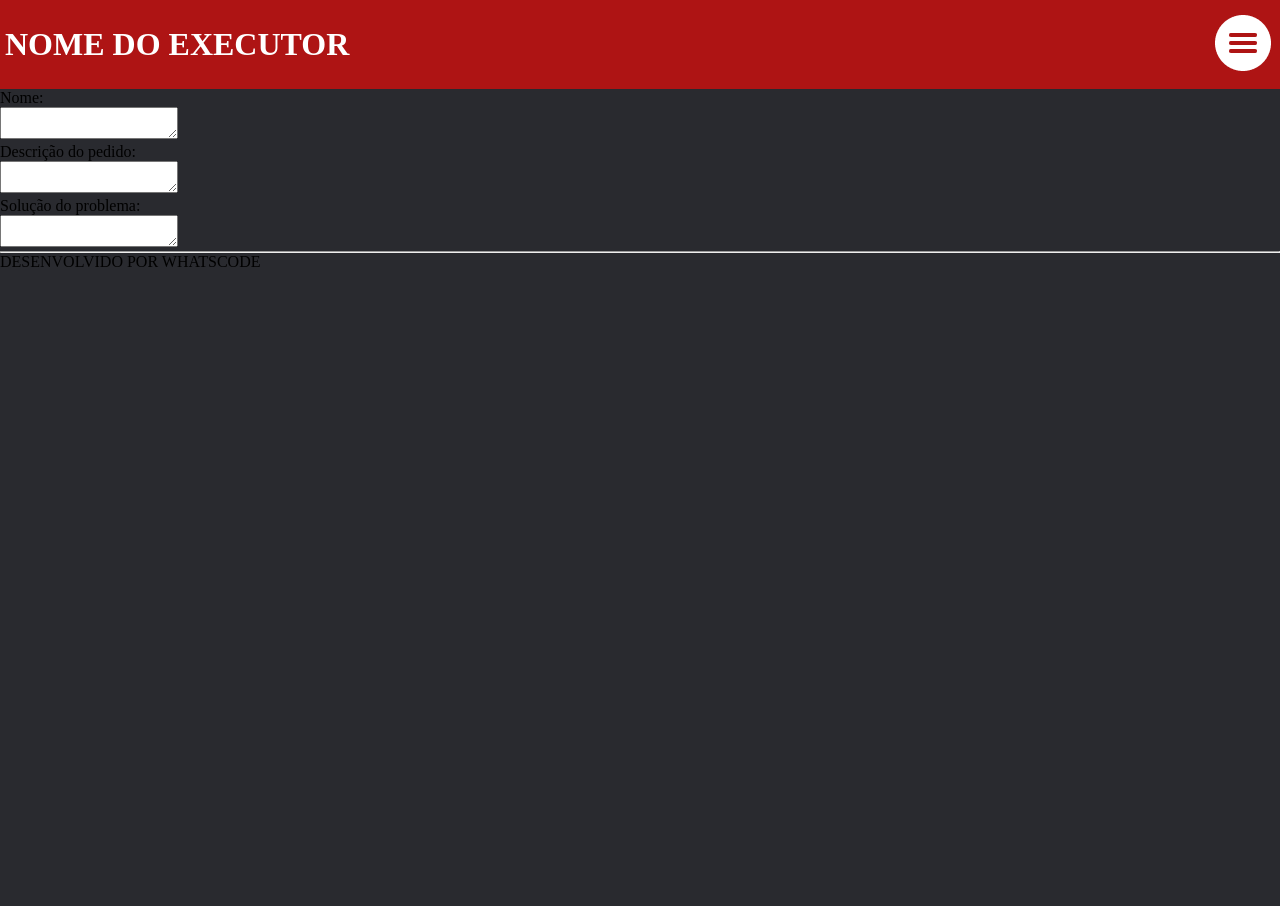
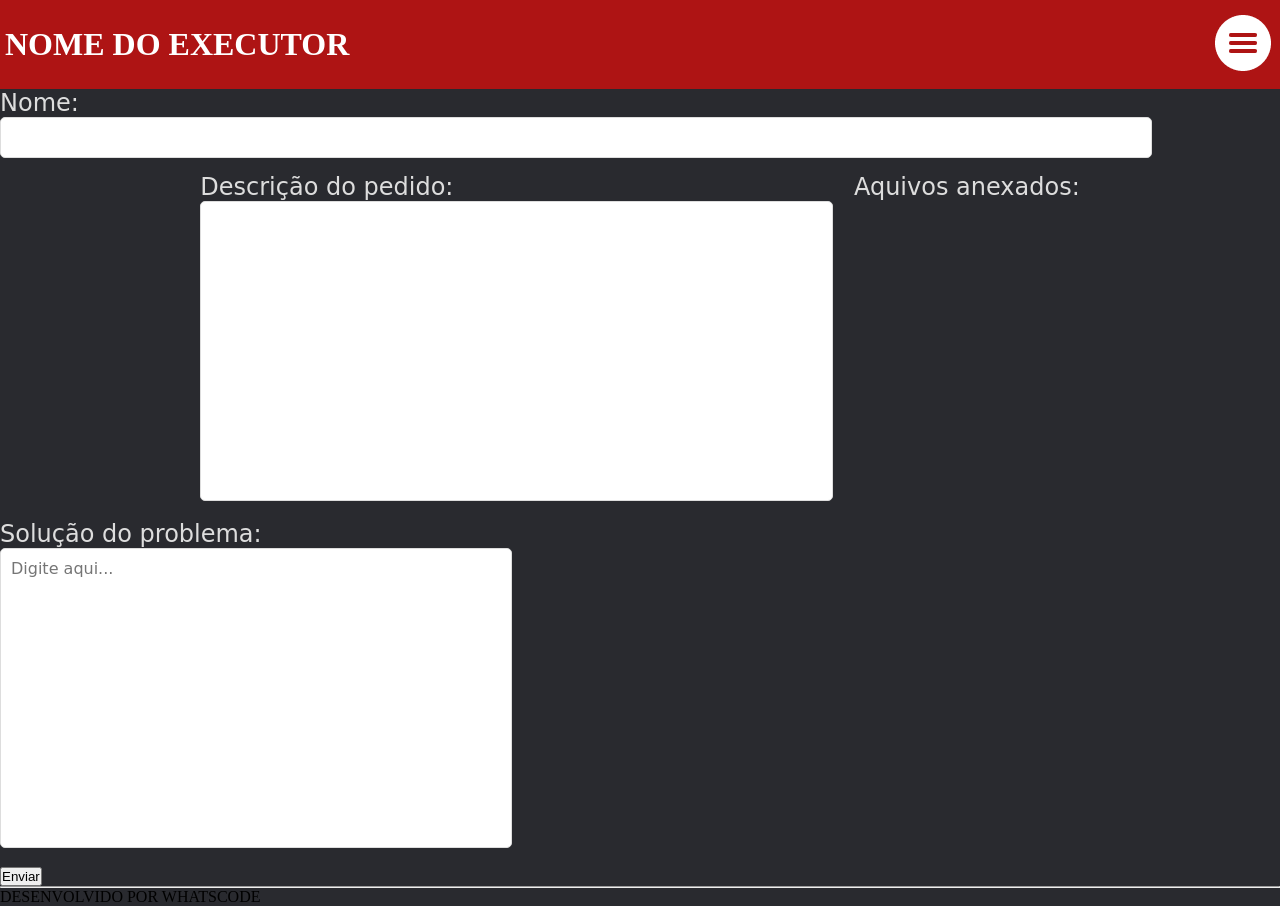
Before and after one commit to whatscodeg3/API-DSM-ServiceDesk, a Flask app: template src/templates/resposta-executor.html in a window 1280 px wide. Before the commit the page ends 267 px from the top, so only its background shows below. Run offline with Flask 2, Linux system fonts and the light colour scheme; the template is opened without the code that fills it, so the values that code supplies are empty; some web fonts are replaced.

Commit message:
Atualizando o HTML e criando CSS

```diff
--- a/src/static/css/resposta-executor.css
+++ b/src/static/css/resposta-executor.css
@@ -1,3 +1,5 @@
+@import url('http://fonts.cdnfonts.com/css/coolvetica-2');
+
 *{
     margin:0px;
     padding: 0px;
@@ -7,6 +9,7 @@
 body{
     font-size:100%;
     background: #292A2F;
+    overflow: hidden
 }
 
 .topo{
@@ -60,3 +63,54 @@ body{
   .topo-botao:hover .topo-menu-expandido {
     background-color: #ffffff;
   }
+
+.titulo {
+    font-size: 150%;
+    font-family: 'coolvetica', cursive;
+    color:#DDD
+}
+
+.desc-principal {
+    display: flex;
+    justify-content: space-around;
+}
+
+.nome-principal {
+    display: flex;
+    flex-direction: column;
+}
+
+.caixa-texto-nome {
+    width: 90%;
+    padding: 10px;
+    margin-bottom: 15px;
+    border: 1px solid #DDD;
+    border-radius: 5px;
+    font-family: 'coolvetica', cursive;
+    font-size: 16px;
+}
+
+.caixa-texto-desc {
+    width: 250%;
+    padding: 10px;
+    margin-bottom: 15px;
+    border: 1px solid #DDD;
+    border-radius: 5px;
+    font-family: 'coolvetica', cursive;
+    font-size: 16px;
+}
+
+.caixa-texto-solucao {
+    width: 40%;
+    padding: 10px;
+    margin-bottom: 15px;
+    border: 1px solid #DDD;
+    border-radius: 5px;
+    font-family: 'coolvetica', cursive;
+    font-size: 16px;
+}
+
+textarea {
+    height: 300px;
+    resize: none;
+}
--- a/src/templates/resposta-executor.html
+++ b/src/templates/resposta-executor.html
@@ -12,7 +12,7 @@
     <header class="topo">
         <h1 class="topo-texto">NOME DO EXECUTOR</h1>
     <div class="topo-botao">
-        <button class="topo-botao-menu"><img src="img/icone-menu.png" alt="botao menu"></button>
+        <button class="topo-botao-menu"><img src="../static/img/icone-menu.png" alt="botao menu"></button>
         <div class="topo-menu-expandido ">
             <a href="#">Link 1</a>
             <a href="#">Link 2</a>
@@ -21,25 +21,32 @@
     </header>
 
     <!--Principal-->
-    <main class="conteudo-principal">
+    <main class="geral">
+        <form class="form">
 
-    <div class="caixa-nome">
-        <p>Nome:</p>
-        <textarea></textarea>
-    </div>
+            <section class="nome-principal">
+                    <p class="titulo">Nome:</p>
+                    <input class="caixa-texto-nome">
+            </section>
 
-    <section class="conteudo-secundario">
-        <div class="caixa-desc">
-            <p>Descrição do pedido:</p>
-            <textarea></textarea>
-        </div>
+            <section class="desc-principal">
+                <div>
+                    <p class="titulo">Descrição do pedido:</p>
+                    <textarea class="caixa-texto-desc"></textarea>
+                </div>
+                <div>
+                    <p class="titulo">Aquivos anexados:</p>
+                </div>
+            </section>
 
-        <div class="caixa=">
-            <p>Solução do problema:</p>
-            <textarea></textarea>
-        </div>
-    </section>
+            <section class="solucao-principal">
+                <p class="titulo">Solução do problema:</p>
+                <textarea class="caixa-texto-solucao" placeholder="Digite aqui..."></textarea>
+            </section>
 
+            <input class="botao" type="submit" value="Enviar">
+
+        </form>
     </main>
 
     <footer class="footer">
```
